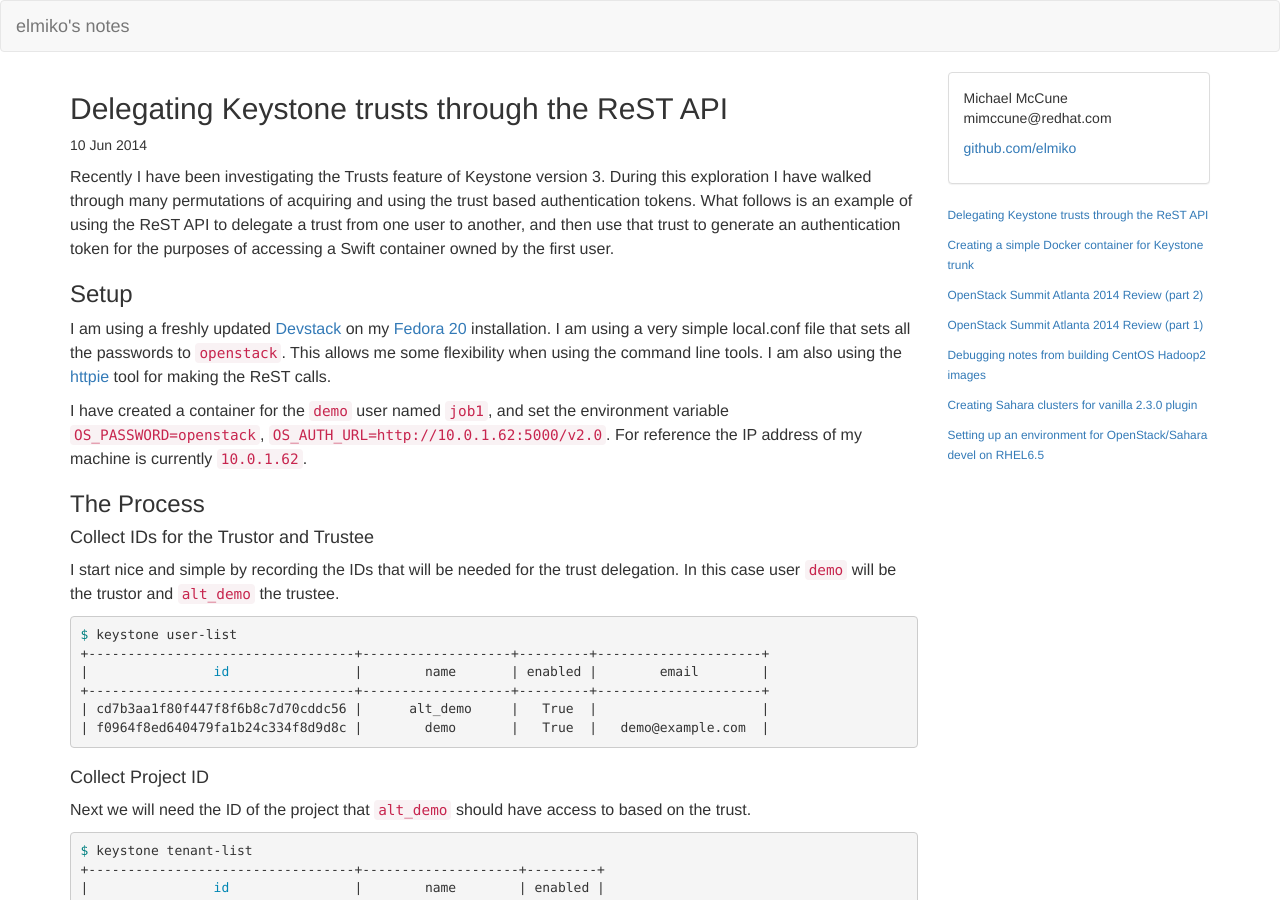
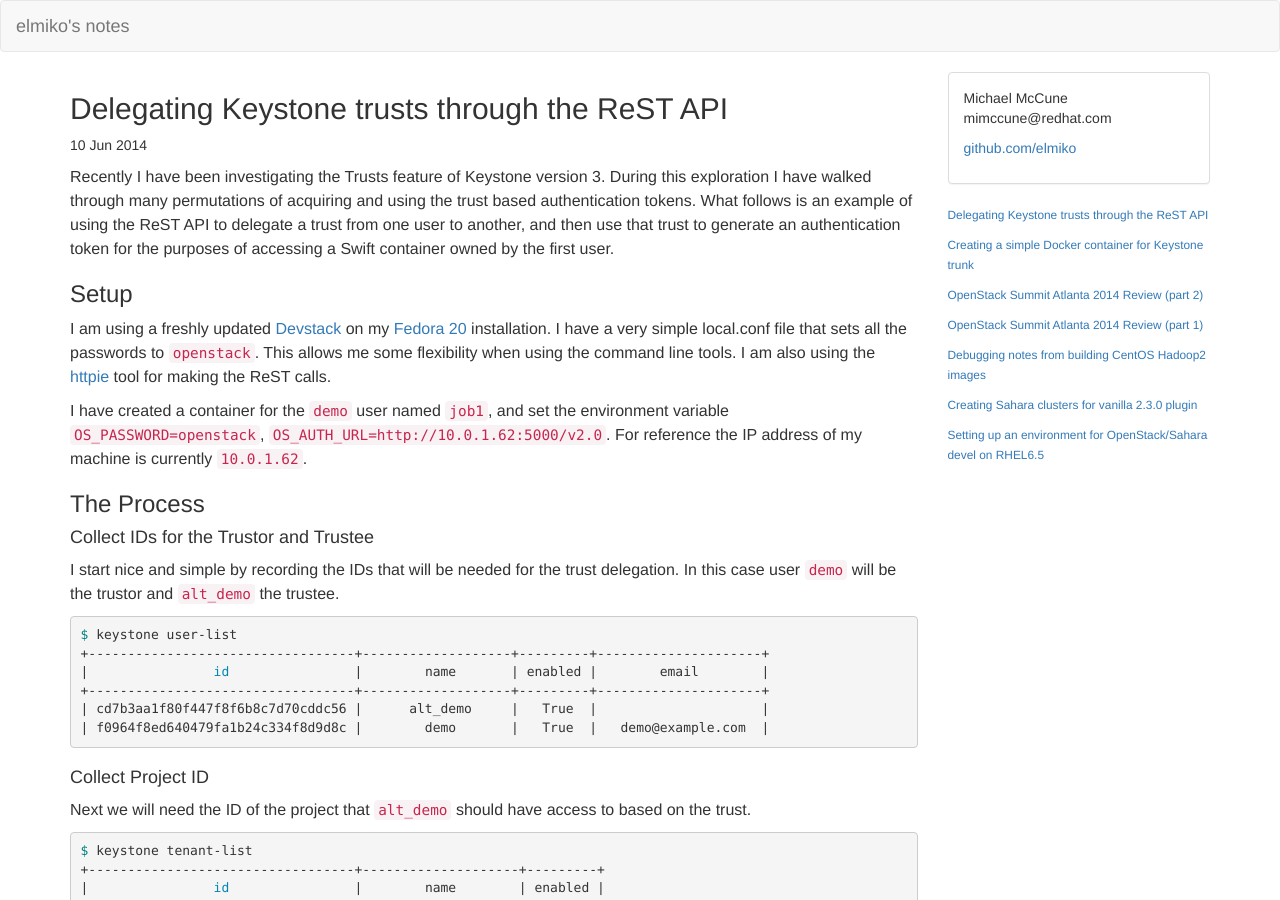
Before and after one commit to elmiko/elmiko.github.io, a Jekyll site: the page built from _posts/2014-06-10-keystone-trust-delegation.markdown, in a window 1280 px wide and 900 px high. Built offline with Jekyll 4.4.1, drawn with Linux system fonts in a browser that asks for light colours; nearby versions of some CDN libraries; Markdown is read by kramdown in place of the engine named in the settings.

Commit message:
updating keystone post

```diff
--- a/_posts/2014-06-10-keystone-trust-delegation.markdown
+++ b/_posts/2014-06-10-keystone-trust-delegation.markdown
@@ -15,7 +15,7 @@ a Swift container owned by the first user.
 ###Setup
 
 I am using a freshly updated [Devstack](http://devstack.org) on my
-[Fedora 20](http://fedoraproject.org) installation. I am using a very simple
+[Fedora 20](http://fedoraproject.org) installation. I have a very simple
 local.conf file that sets all the passwords to `openstack`. This allows me
 some flexibility when using the command line tools. I am also using the
 [httpie](http://httpie.org) tool for making the ReST calls.
```
